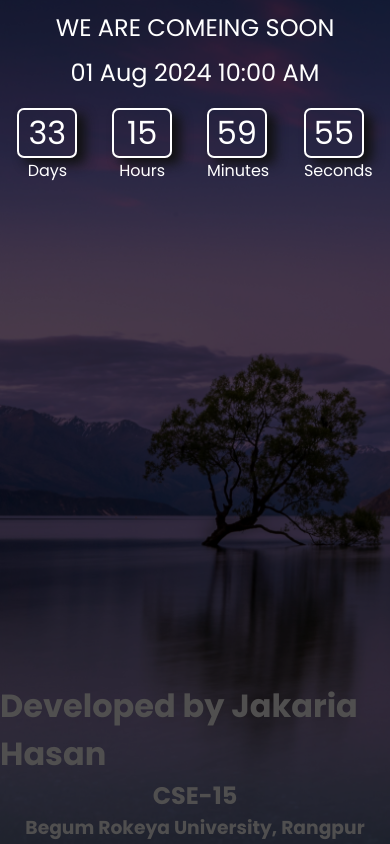
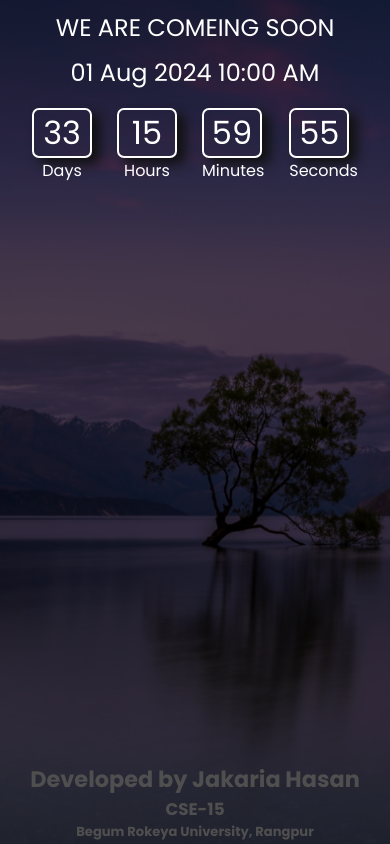
Before and after one commit to jakariasks/countdown, a plain HTML site: page index.html in a window 390 px wide. Drawn offline with Linux system fonts and the light colour scheme.

Commit message:
Add files via upload

```diff
--- a/style.css
+++ b/style.css
@@ -22,12 +22,12 @@
     background-color: rgba(0, 0, 0, 0.7);
 }
 .title{
-    font-size: 2.5rem;
+    font-size: 3.5rem;
     color: white;
     margin-top: 10px;
 }
 .count{
-    width: 80%;
+    width: 40%;
     height: 90px;
     margin-top: 10px;
     /* border: 2px solid red; */
@@ -61,32 +61,20 @@ label{
     display: flex;
     flex-direction: column;
     align-items: center;
-    font-size: ;
+
 }
 
-
-@media only screen and (min-width: 700px) {
+  @media only screen and (max-width: 600px) {
 
     .count{
-        width: 40%;
-    }
-    .title{
-        font-size: 3.5rem;
-    }
-
-  }
-
-  @media only screen and (max-width: 450px) {
-
-    .count{
-        width: 100%;
+        width: 90%;
     }
     .title{
         font-size: 1.5rem;
     }
     .me{
         bottom: 2px;
-        font-size: 1rem;
+        font-size: 0.7rem;
     }
 
   }
```
